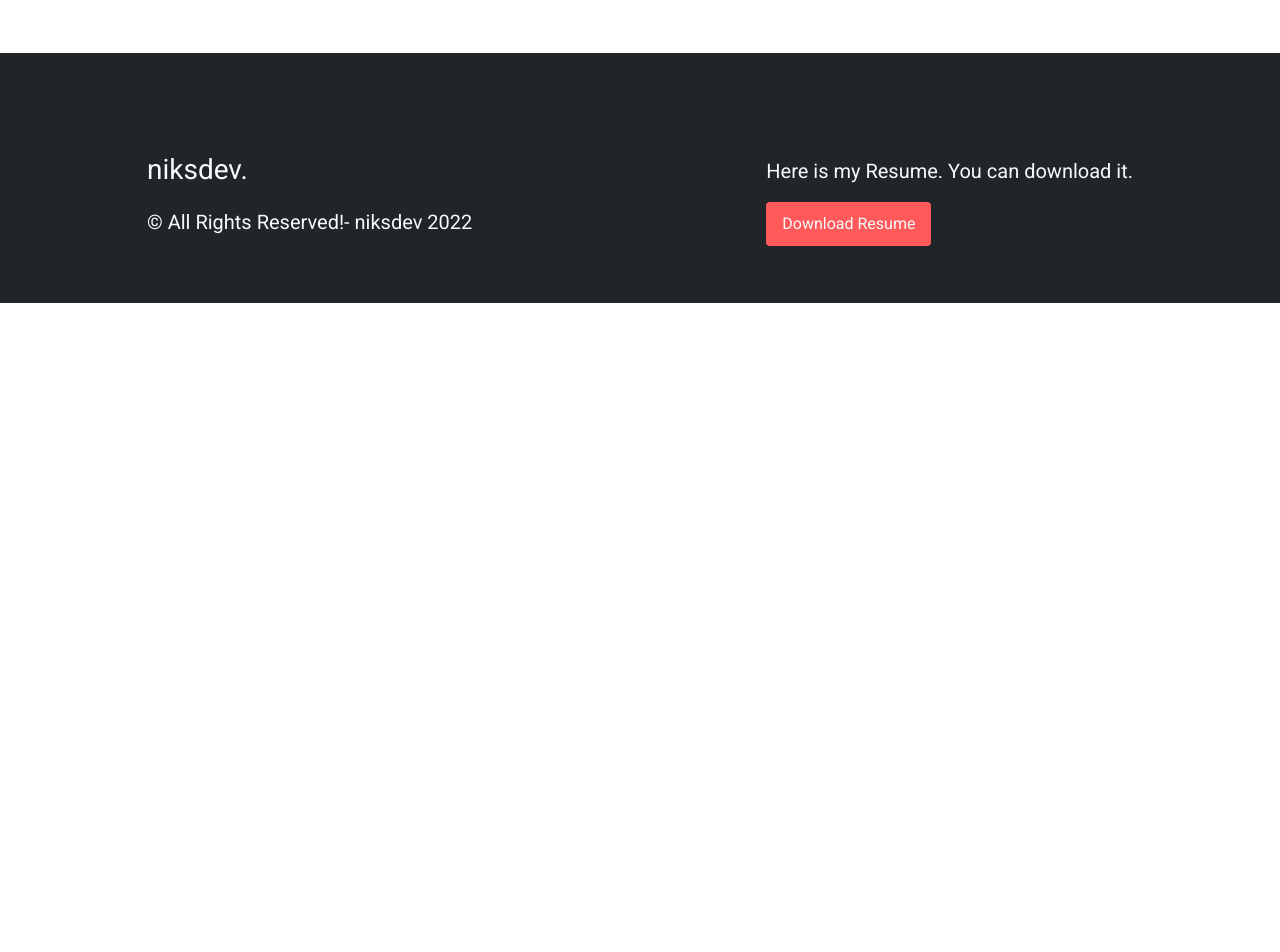
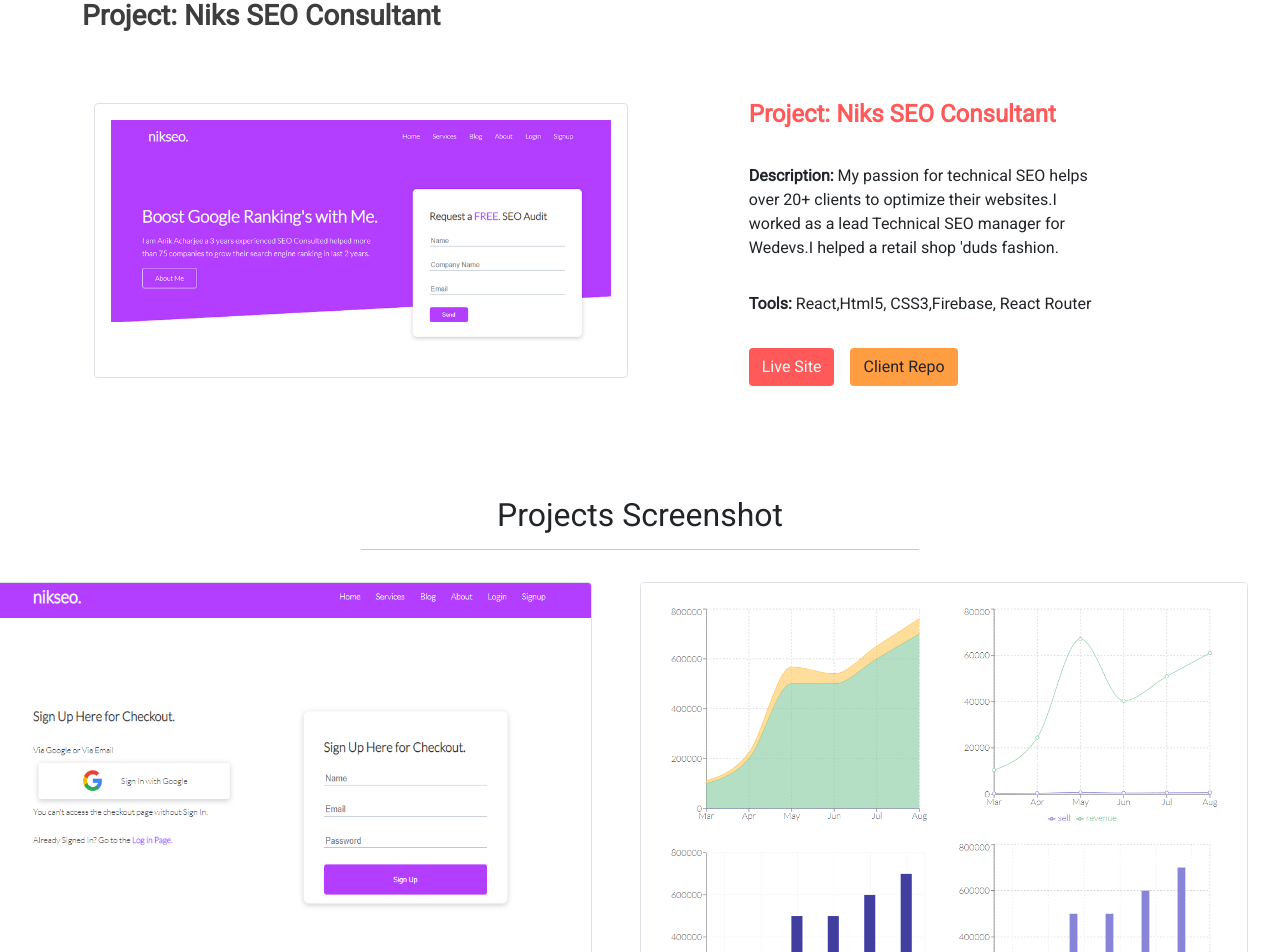
Before and after one commit to Anik-the-dev/anik_dev_portfolio, a React (Create React App) app: page /details3 in a window 1280 px wide. Shown: the part 109-1061 px from the top of the page. Before the commit the page ends 800 px from the top, so only its background shows below. Built offline with nearby package versions, Linux system fonts and the light colour scheme.

Commit message:
project details done

```diff
--- a/src/Pages/MyHome/Details.js
+++ b/src/Pages/MyHome/Details.js
@@ -19,17 +19,17 @@ const Details = () => {
     }, [])
 
     const productDetails = products.find(p => p.id === 1)
-    const { name, description, live, client, server, tools, image_main, image_1, image_2, image_3, image_4, image_5, image_6 } = productDetails
+    // const { name, description, live, client, server, tools, image_main, image_1, image_2, image_3, image_4, image_5, image_6 } = productDetails
 
     return (
         <Container>
 
-            <h1 className='mt-5 fw-bold fs-3 text-md-start text-center' style={{ color: "#3d3d3d" }}>Project: {name}</h1>
+            <h1 className='mt-5 fw-bold fs-3 text-md-start text-center' style={{ color: "#3d3d3d" }}>Project: {productDetails?.name}</h1>
 
             <Row className='mx-auto my-5 d-flex justify-content-between align-items-center text-center gap-3'>
                 <Col sm='6' className=' text-center'>
                     <div className='login-text '>
-                        <img className='img-fluid p-3 rounded border' src={image_main} alt='project' />
+                        <img className='img-fluid p-3 rounded border' src={productDetails?.image_main} alt='project' />
 
                     </div>
 
@@ -38,28 +38,44 @@ const Details = () => {
                 <Col sm>
                     <div className='w-75 mx-auto border-0' >
                         <div className='text-start fw-bold p-3 fs-4' style={{ color: "#FF5959" }}>
-                            Project: {name}
+                            Project: {productDetails?.name}
                         </div>
-                        <div className='text-start  p-3'><span className='fw-bold'>Description: </span>{description}</div>
+                        <div className='text-start  p-3'><span className='fw-bold'>Description: </span>{productDetails?.description}</div>
                         <div className='text-start  p-3'>
-                            <span className='fw-bold'>Tools: </span>{tools}
+                            <span className='fw-bold'>Tools: </span>{productDetails?.tools}
                         </div>
                         <div className='d-flex justify-content-start p-3 align-item-center'>
-                            <a className='me-3 btn text-light' href={live} style={{ backgroundColor: "#FF5959" }}>Live Site</a>
-                            <a className='me-3 btn text-dark' href={client} style={{ backgroundColor: "#ff891bd3" }}>Client Repo</a>
-                            <a className='me-3 btn text-light' href={server} style={{ backgroundColor: "#3d3d3d" }}>Server Repo</a>
-
-
-
+                            <a className='me-3 btn text-light' href={productDetails?.live} style={{ backgroundColor: "#FF5959" }}>Live Site</a>
+                            <a className='me-3 btn text-dark' href={productDetails?.client} style={{ backgroundColor: "#ff891bd3" }}>Client Repo</a>
+                            <a className='me-3 btn text-light' href={productDetails?.server} style={{ backgroundColor: "#3d3d3d" }}>Server Repo</a>
                         </div>
-
-
-
-
                     </div>
 
                 </Col>
             </Row >
+
+
+
+            <div className='mt-5'>
+                <h2 className='text-center mt-5 pt-5'>Projects Screenshot</h2>
+                <hr className='w-50 mx-auto'></hr>
+                <div className='d-flex justify-content-center p-3 align-item-center w-100 my-2'>
+                    <img src={productDetails?.image_1} alt='project' style={{width:'38rem'}} className='me-5 rounded border'/>
+                    <img src={productDetails?.image_2} alt='project' style={{width:'38rem'}} className='me-5 rounded border'/>
+                </div>
+
+                <div className='d-flex justify-content-center p-3 align-item-center w-100 my-2'>
+                    <img src={productDetails?.image_3} alt='project' style={{width:'38rem'}} className='me-5 rounded border'/>
+                    <img src={productDetails?.image_4} alt='project' style={{width:'38rem'}} className='me-5 rounded border'/>
+                </div>
+
+                <div className='d-flex justify-content-center p-3 align-item-center w-100 my-2'>
+                    <img src={productDetails?.image_5} alt='project' style={{width:'38rem'}} className='me-5 rounded border'/>
+                    <img src={productDetails?.image_6} alt='project' style={{width:'38rem'}} className='me-5 rounded border'/>
+                </div>
+
+
+            </div>
 
             <div className='custom-space-btn-section'>
 
--- a/src/Pages/MyHome/Details2.js
+++ b/src/Pages/MyHome/Details2.js
@@ -1,10 +1,91 @@
-import React from 'react';
+
+import React, { useEffect, useState } from 'react';
+import { Col, Container, ListGroup, Row } from 'react-bootstrap';
+
 
 const Details2 = () => {
+    const [products, setProducts] = useState([])
+    useEffect(() => {
+        fetch(`projectData.json`, {
+            headers: {
+                'Content-Type': 'application/json',
+                'Accept': 'application/json'
+            }
+
+        })
+            .then(res => res.json())
+            .then(data => setProducts(data))
+    }, [])
+
+    const productDetails = products.find(p => p.id === 2)
+    // const { name, description, live, client, server, tools, image_main, image_1, image_2, image_3, image_4, image_5, image_6 } = productDetails
+
     return (
-        <div>
+        <Container>
 
-        </div>
+            <h1 className='mt-5 fw-bold fs-3 text-md-start text-center' style={{ color: "#3d3d3d" }}>Project: {productDetails?.name}</h1>
+
+            <Row className='mx-auto my-5 d-flex justify-content-between align-items-center text-center gap-3'>
+                <Col sm='6' className=' text-center'>
+                    <div className='login-text '>
+                        <img className='img-fluid p-3 rounded border' src={productDetails?.image_main} alt='project' />
+
+                    </div>
+
+                </Col>
+
+                <Col sm>
+                    <div className='w-75 mx-auto border-0' >
+                        <div className='text-start fw-bold p-3 fs-4' style={{ color: "#FF5959" }}>
+                            Project: {productDetails?.name}
+                        </div>
+                        <div className='text-start  p-3'><span className='fw-bold'>Description: </span>{productDetails?.description}</div>
+                        <div className='text-start  p-3'>
+                            <span className='fw-bold'>Tools: </span>{productDetails?.tools}
+                        </div>
+                        <div className='d-flex justify-content-start p-3 align-item-center'>
+                            <a className='me-3 btn text-light' href={productDetails?.live} style={{ backgroundColor: "#FF5959" }}>Live Site</a>
+                            <a className='me-3 btn text-dark' href={productDetails?.client} style={{ backgroundColor: "#ff891bd3" }}>Client Repo</a>
+                            <a className='me-3 btn text-light' href={productDetails?.server} style={{ backgroundColor: "#3d3d3d" }}>Server Repo</a>
+                        </div>
+                    </div>
+
+                </Col>
+            </Row >
+
+
+
+            <div className='mt-5'>
+                <h2 className='text-center mt-5 pt-5'>Projects Screenshot</h2>
+                <hr className='w-50 mx-auto'></hr>
+                <div className='d-flex justify-content-center p-3 align-item-center w-100 my-2'>
+                    <img src={productDetails?.image_2} alt='project' style={{width:'38rem'}} className='me-5 rounded border'/>
+                    <img src={productDetails?.image_3} alt='project' style={{width:'38rem'}} className='me-5 rounded border'/>
+                </div>
+
+                <div className='d-flex justify-content-center p-3 align-item-center w-100 my-2'>
+                    <img src={productDetails?.image_4} alt='project' style={{width:'38rem'}} className='me-5 rounded border'/>
+                    <img src={productDetails?.image_9} alt='project' style={{width:'38rem'}} className='me-5 rounded border'/>
+                </div>
+
+                <div className='d-flex justify-content-center p-3 align-item-center w-100 my-2'>
+                    <img src={productDetails?.image_5} alt='project' style={{width:'38rem'}} className='me-5 rounded border'/>
+                    <img src={productDetails?.image_6} alt='project' style={{width:'38rem'}} className='me-5 rounded border'/>
+                </div>
+                <div className='d-flex justify-content-center p-3 align-item-center w-100 my-2'>
+                    <img src={productDetails?.image_7} alt='project' style={{width:'38rem'}} className='me-5 rounded border'/>
+                    <img src={productDetails?.image_8} alt='project' style={{width:'38rem'}} className='me-5 rounded border'/>
+                </div>
+
+
+            </div>
+
+            <div className='custom-space-btn-section'>
+
+            </div>
+
+        </Container >
+
     );
 };
 
--- a/src/Pages/MyHome/Details3.js
+++ b/src/Pages/MyHome/Details3.js
@@ -1,10 +1,82 @@
-import React from 'react';
+import React, { useEffect, useState } from 'react';
+import { Col, Container, ListGroup, Row } from 'react-bootstrap';
+
 
 const Details3 = () => {
+    const [products, setProducts] = useState([])
+    useEffect(() => {
+        fetch(`projectData.json`, {
+            headers: {
+                'Content-Type': 'application/json',
+                'Accept': 'application/json'
+            }
+
+        })
+            .then(res => res.json())
+            .then(data => setProducts(data))
+    }, [])
+
+    const productDetails = products.find(p => p.id === 3)
+    // const { name, description, live, client, server, tools, image_main, image_1, image_2, image_3, image_4, image_5, image_6 } = productDetails
+
     return (
-        <div>
+        <Container>
 
-        </div>
+            <h1 className='mt-5 fw-bold fs-3 text-md-start text-center' style={{ color: "#3d3d3d" }}>Project: {productDetails?.name}</h1>
+
+            <Row className='mx-auto my-5 d-flex justify-content-between align-items-center text-center gap-3'>
+                <Col sm='6' className=' text-center'>
+                    <div className='login-text '>
+                        <img className='img-fluid p-3 rounded border' src={productDetails?.image_main} alt='project' />
+
+                    </div>
+
+                </Col>
+
+                <Col sm>
+                    <div className='w-75 mx-auto border-0' >
+                        <div className='text-start fw-bold p-3 fs-4' style={{ color: "#FF5959" }}>
+                            Project: {productDetails?.name}
+                        </div>
+                        <div className='text-start  p-3'><span className='fw-bold'>Description: </span>{productDetails?.description}</div>
+                        <div className='text-start  p-3'>
+                            <span className='fw-bold'>Tools: </span>{productDetails?.tools}
+                        </div>
+                        <div className='d-flex justify-content-start p-3 align-item-center'>
+                            <a className='me-3 btn text-light' href={productDetails?.live} style={{ backgroundColor: "#FF5959" }}>Live Site</a>
+                            <a className='me-3 btn text-dark' href={productDetails?.client} style={{ backgroundColor: "#ff891bd3" }}>Client Repo</a>
+
+                        </div>
+                    </div>
+
+                </Col>
+            </Row >
+
+
+
+            <div className='mt-5'>
+                <h2 className='text-center mt-5 pt-5'>Projects Screenshot</h2>
+                <hr className='w-50 mx-auto'></hr>
+                <div className='d-flex justify-content-center p-3 align-item-center w-100 my-2'>
+                    <img src={productDetails?.image_1} alt='project' style={{width:'38rem'}} className='me-5 rounded border'/>
+                    <img src={productDetails?.image_2} alt='project' style={{width:'38rem'}} className='me-5 rounded border'/>
+                </div>
+
+                <div className='d-flex justify-content-center p-3 align-item-center w-100 my-2'>
+                    <img src={productDetails?.image_2} alt='project' style={{width:'38rem'}} className='me-5 rounded border'/>
+                    <img src={productDetails?.image_3} alt='project' style={{width:'38rem'}} className='me-5 rounded border'/>
+                </div>
+
+
+
+            </div>
+
+            <div className='custom-space-btn-section'>
+
+            </div>
+
+        </Container >
+
     );
 };
 
```
